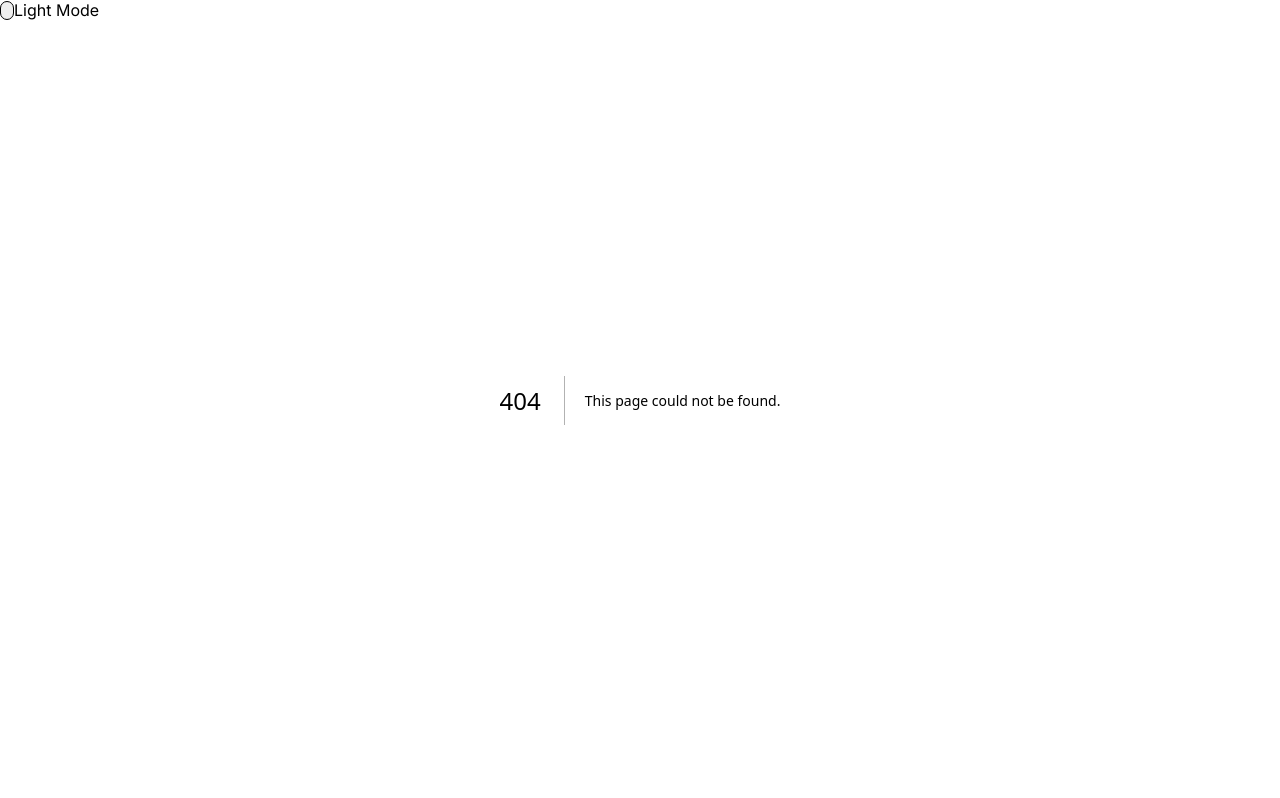
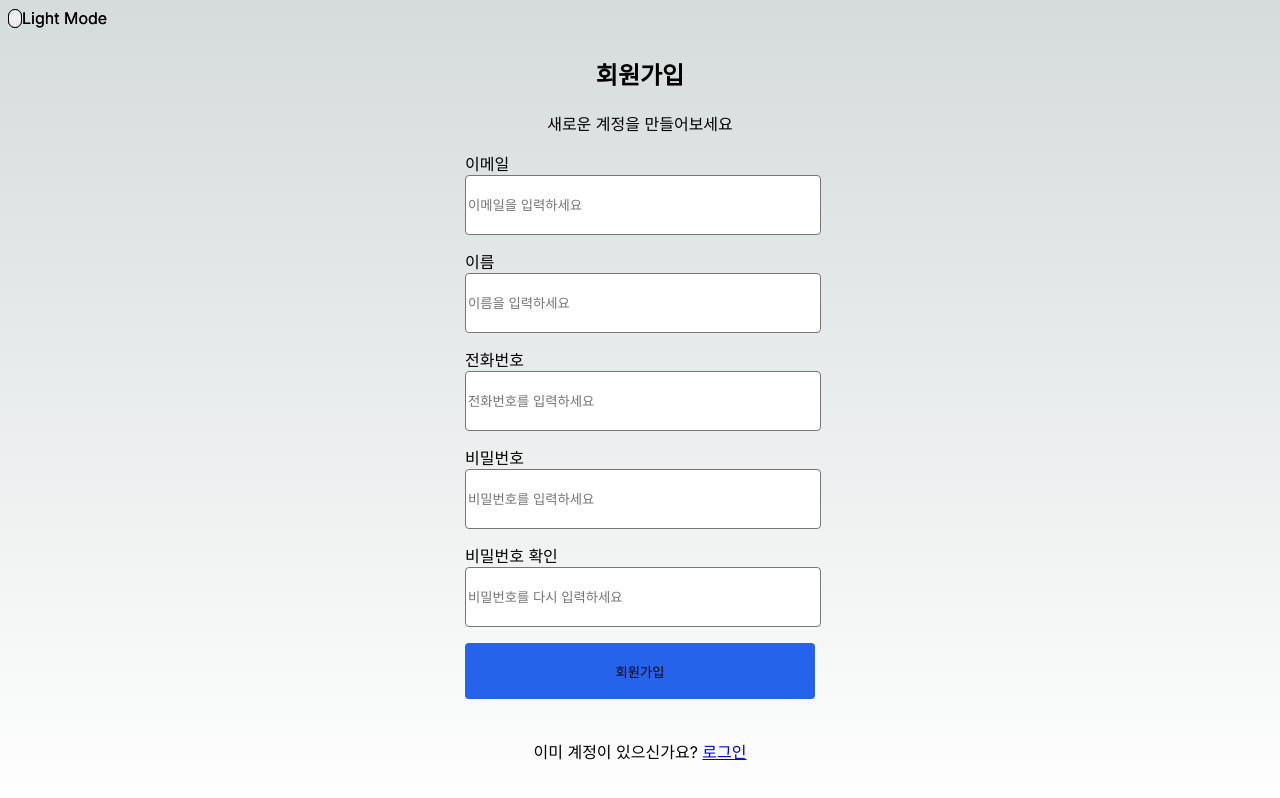
Before and after one commit to jigookang/ReactRunning, a Next.js app: page /signup in a window 1280 px wide. Before the commit this address had no page. Shown: the top 798 px of the page. Built offline with nearby package versions, Linux system fonts and the light colour scheme.

Commit message:
feat: 회원가입 페이지 추가

```diff
--- a/app/contexts/ThemeContext.tsx
+++ b/app/contexts/ThemeContext.tsx
@@ -13,9 +13,28 @@ const ThemeContext = createContext<ThemeContextType | undefined>(undefined);
 
 export function ThemeProvider({ children }: { children: React.ReactNode }) {
   const [theme, setTheme] = useState<Theme>('light');
+  const [mounted, setMounted] = useState(false);
+
+  // 초기 테마 설정
+  useEffect(() => {
+    // localStorage에서 저장된 테마 불러오기
+    const savedTheme = localStorage.getItem('theme') as Theme | null;
+    // 시스템 다크모드 설정 확인
+    const prefersDark = window.matchMedia('(prefers-color-scheme: dark)').matches;
+
+    if (savedTheme) {
+      setTheme(savedTheme);
+    } else if (prefersDark) {
+      setTheme('dark');
+      localStorage.setItem('theme', 'dark');
+    }
+    setMounted(true);
+  }, []);
 
   // 테마 변경 시 HTML class와 localStorage 업데이트
   useEffect(() => {
+    if (!mounted) return;
+
     const root = window.document.documentElement;
     if (theme === 'dark') {
       root.classList.add('dark');
@@ -23,23 +42,17 @@ export function ThemeProvider({ children }: { children: React.ReactNode }) {
       root.classList.remove('dark');
     }
     localStorage.setItem('theme', theme);
-  }, [theme]);
-
-  // 초기 테마 설정
-  useEffect(() => {
-    const savedTheme = localStorage.getItem('theme') as Theme | null;
-    const prefersDark = window.matchMedia('(prefers-color-scheme: dark)').matches;
-
-    if (savedTheme) {
-      setTheme(savedTheme);
-    } else if (prefersDark) {
-      setTheme('dark');
-    }
-  }, []);
+  }, [theme, mounted]);
 
   const toggleTheme = () => {
-    setTheme(prev => prev === 'light' ? 'dark' : 'light');
+    const newTheme = theme === 'light' ? 'dark' : 'light';
+    setTheme(newTheme);
   };
+
+  // 초기 렌더링 시 깜빡임 방지
+  if (!mounted) {
+    return null;
+  }
 
   return (
     <ThemeContext.Provider value={{ theme, toggleTheme }}>
--- a/app/login/page.tsx
+++ b/app/login/page.tsx
@@ -2,6 +2,7 @@
 
 import { useState } from 'react';
 import { useRouter } from 'next/navigation';
+import ThemeToggle from '../components/ThemeToggle';
 
 // 상수 정의
 const STYLES = {
@@ -96,6 +97,10 @@ export default function Login() {
   };
 
   return (
+    <>
+      <div className="fixed top-4 right-4">
+        <ThemeToggle />
+      </div>
       <div className={STYLES.container.main}>
         <div className={STYLES.container.card}>
           <div className="flex flex-col">
@@ -137,7 +142,7 @@ export default function Login() {
                 <div className={STYLES.form.linkContainer}>
                   <p className={STYLES.form.linkText}>
                     계정이 없으신가요?{' '}
-                  <a href="#" className={STYLES.form.link}>
+                    <a href="/signup" className={STYLES.form.link}>
                       회원가입
                     </a>
                   </p>
@@ -147,5 +152,6 @@ export default function Login() {
           </div>
         </div>
       </div>
+    </>
   );
 }
--- /dev/null
+++ b/app/signup/page.tsx
@@ -0,0 +1,207 @@
+'use client';
+
+import { useState } from 'react';
+import { useRouter } from 'next/navigation';
+import ThemeToggle from '../components/ThemeToggle';
+
+// 상수 정의
+const STYLES = {
+  container: {
+    main: "min-h-screen flex items-center justify-center bg-gradient-to-br from-gray-50 to-gray-100 dark:from-gray-900 dark:to-gray-800",
+    card: "max-w-xs w-full mx-4 bg-white dark:bg-gray-800 rounded-xl shadow-lg overflow-hidden",
+    formContainer: "p-4",
+  },
+  header: {
+    container: "bg-indigo-600 dark:bg-indigo-700 p-4 text-center",
+    icon: "w-16 h-16 bg-white/10 rounded-full flex items-center justify-center mb-3",
+    title: "text-xl font-bold text-white mb-[4px]",
+    subtitle: "text-center text-xs text-white/80",
+  },
+  form: {
+    container: "space-y-4 flex flex-col items-center",
+    inputContainer: "flex justify-center w-full",
+    inputWrapper: "w-[350px]",
+    label: "block text-xs font-medium text-gray-700 dark:text-gray-300",
+    input: "mt-1 block w-[350px] h-[56px] px-7 border border-gray-300 dark:border-gray-600 rounded-[4px] shadow-sm focus:ring-indigo-500 focus:border-indigo-500 bg-white dark:bg-gray-700 text-gray-900 dark:text-white text-xs",
+    button: "mt-[16px] w-[350px] h-[56px] flex items-center justify-center border border-transparent rounded-[4px] shadow-sm text-[13.3333px] font-medium text-[#000000] bg-[#2563eb] hover:bg-[#1d4ed8] dark:bg-indigo-600 dark:hover:bg-indigo-700 focus:outline-none focus:ring-2 focus:ring-offset-2 focus:ring-[#2563eb] dark:focus:ring-indigo-500 p-[1px_6px] text-center",
+    linkContainer: "text-center mt-[24px] w-[350px]",
+    linkText: "text-xs text-gray-600 dark:text-gray-400",
+    link: "font-medium text-blue-600 dark:text-white hover:text-blue-500 dark:hover:text-gray-300",
+  },
+  spacing: {
+    inputMargin: "mt-[14px] flex justify-center",
+  },
+};
+
+// Input 컴포넌트
+const Input = ({
+  id,
+  label,
+  type,
+  placeholder,
+  value,
+  onChange,
+  required = true
+}: {
+  id: string;
+  label: string;
+  type: string;
+  placeholder: string;
+  value: string;
+  onChange: (e: React.ChangeEvent<HTMLInputElement>) => void;
+  required?: boolean;
+}) => (
+  <div className={STYLES.form.inputContainer}>
+    <div className={STYLES.form.inputWrapper}>
+      <label htmlFor={id} className={STYLES.form.label}>
+        {label}
+      </label>
+      <input
+        id={id}
+        name={id}
+        type={type}
+        required={required}
+        className={STYLES.form.input}
+        placeholder={placeholder}
+        value={value}
+        onChange={onChange}
+      />
+    </div>
+  </div>
+);
+
+// Header 컴포넌트
+const Header = () => (
+  <div className={STYLES.header.container}>
+    <div className="flex flex-col items-center text-white">
+      <div className={STYLES.header.icon}>
+        <svg className="w-8 h-8 text-white" fill="none" stroke="currentColor" viewBox="0 0 24 24">
+          <path strokeLinecap="round" strokeLinejoin="round" strokeWidth="2" d="M16 7a4 4 0 11-8 0 4 4 0 018 0zM12 14a7 7 0 00-7 7h14a7 7 0 00-7-7z" />
+        </svg>
+      </div>
+      <h2 className={STYLES.header.title}>회원가입</h2>
+      <p className={STYLES.header.subtitle}>새로운 계정을 만들어보세요</p>
+    </div>
+  </div>
+);
+
+export default function SignUp() {
+  const [formData, setFormData] = useState({
+    email: '',
+    password: '',
+    confirmPassword: '',
+    name: '',
+    phone: ''
+  });
+
+  const router = useRouter();
+
+  const handleChange = (e: React.ChangeEvent<HTMLInputElement>) => {
+    const { name, value } = e.target;
+    setFormData(prev => ({
+      ...prev,
+      [name]: value
+    }));
+  };
+
+  const handleSubmit = async (e: React.FormEvent) => {
+    e.preventDefault();
+    // TODO: 회원가입 로직 구현
+    console.log('SignUp attempt:', formData);
+    if (formData.password !== formData.confirmPassword) {
+      alert('비밀번호가 일치하지 않습니다.');
+      return;
+    }
+    // 회원가입 성공 시 로그인 페이지로 리다이렉트
+    // router.push('/login');
+  };
+
+  return (
+    <>
+      <div className="fixed top-4 right-4">
+        <ThemeToggle />
+      </div>
+      <div className={STYLES.container.main}>
+        <div className={STYLES.container.card}>
+          <Header />
+          <div className={STYLES.container.formContainer}>
+            <form onSubmit={handleSubmit} className={STYLES.form.container}>
+              <Input
+                id="email"
+                label="이메일"
+                type="email"
+                placeholder="이메일을 입력하세요"
+                value={formData.email}
+                onChange={handleChange}
+              />
+
+              <div className={STYLES.spacing.inputMargin}>
+                <Input
+                  id="name"
+                  label="이름"
+                  type="text"
+                  placeholder="이름을 입력하세요"
+                  value={formData.name}
+                  onChange={handleChange}
+                />
+              </div>
+
+              <div className={STYLES.spacing.inputMargin}>
+                <Input
+                  id="phone"
+                  label="전화번호"
+                  type="tel"
+                  placeholder="전화번호를 입력하세요"
+                  value={formData.phone}
+                  onChange={handleChange}
+                />
+              </div>
+
+              <div className={STYLES.spacing.inputMargin}>
+                <Input
+                  id="password"
+                  label="비밀번호"
+                  type="password"
+                  placeholder="비밀번호를 입력하세요"
+                  value={formData.password}
+                  onChange={handleChange}
+                />
+              </div>
+
+              <div className={STYLES.spacing.inputMargin}>
+                <Input
+                  id="confirmPassword"
+                  label="비밀번호 확인"
+                  type="password"
+                  placeholder="비밀번호를 다시 입력하세요"
+                  value={formData.confirmPassword}
+                  onChange={handleChange}
+                />
+              </div>
+
+              <div className={STYLES.form.inputContainer}>
+                <div className={STYLES.form.inputWrapper}>
+                  <button
+                    type="submit"
+                    className={STYLES.form.button}
+                  >
+                    회원가입
+                  </button>
+                </div>
+              </div>
+
+              <div className={STYLES.form.linkContainer}>
+                <p className={STYLES.form.linkText}>
+                  이미 계정이 있으신가요?{' '}
+                  <a href="/login" className={STYLES.form.link}>
+                    로그인
+                  </a>
+                </p>
+              </div>
+            </form>
+          </div>
+        </div>
+      </div>
+    </>
+  );
+}
--- a/next.config.js
+++ b/next.config.js
@@ -4,10 +4,6 @@ const nextConfig = {
   compiler: {
     removeConsole: process.env.NODE_ENV === 'production',
   },
-  // 개발 오버레이 비활성화
-  devServer: {
-    overlay: false,
-  },
 }
 
 module.exports = nextConfig
```
Lines whose indentation alone changed are shown as unchanged.
